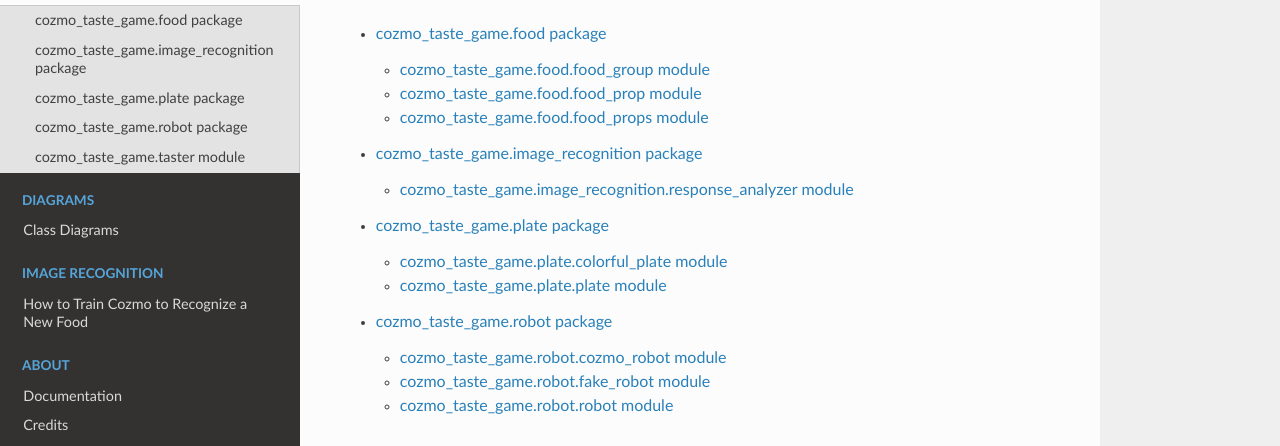
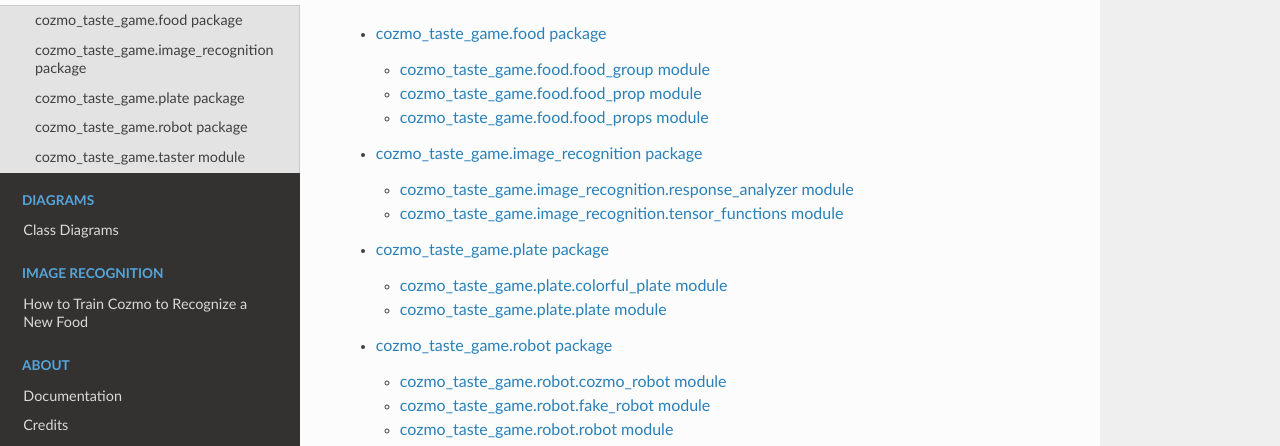
Before and after one commit to thejamiewyatt/CookingWithCozmo, a Sphinx documentation site: the page built from docs/cozmo_taste_game/cozmo_taste_game.rst, in a window 1280 px wide and 1073 px high. Shown: the part 262-708 px from the top of the window. Built offline with Sphinx 7.4.7 and the Read the Docs theme 2.0.0, drawn with Linux system fonts in a browser that asks for light colours.

Commit message:
Update programmers documentation

```diff
--- a/docs/cozmo_taste_game/cozmo_taste_game.image_recognition.rst
+++ b/docs/cozmo_taste_game/cozmo_taste_game.image_recognition.rst
@@ -13,3 +13,11 @@ cozmo\_taste\_game.image\_recognition.response\_analyzer module
     :members:
     :undoc-members:
     :show-inheritance:
+
+cozmo\_taste\_game.image\_recognition.tensor\_functions module
+--------------------------------------------------------------
+
+.. automodule:: cozmo_taste_game.image_recognition.tensor_functions
+    :members:
+    :undoc-members:
+    :show-inheritance:
--- a/globals.py
+++ b/globals.py
@@ -1,4 +1,5 @@
 import os
 
-project_root = os.path.abspath('.')
-resource_dir = f'{project_root}/resources'
+#: Root directory of the package to help load ``.wav`` files.
+ROOT_DIR = os.path.dirname(os.path.abspath(__file__))
+resource_dir = f'{ROOT_DIR}/resources'
```
